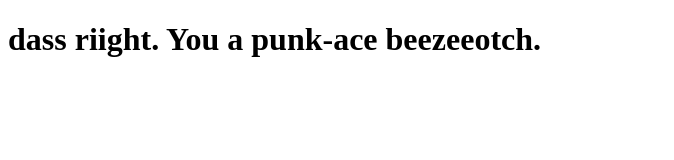
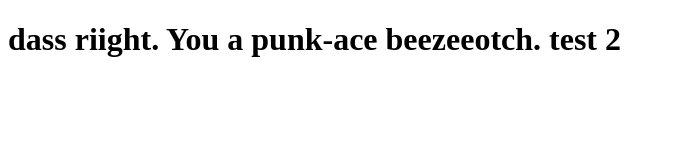
Before and after one commit to PJGodzilla/Coursera_fullstack_101, a plain HTML site: page site/index.html in a window 1280 px wide. Shown: the whole page, without its empty margins (0-674 px from the left). Drawn offline with Linux system fonts and the light colour scheme.

Commit message:
small add

```diff
--- a/site/index.html
+++ b/site/index.html
@@ -4,6 +4,6 @@
 	<title>MFP Aaaaaay</title>
 </head>
 <body>
-<h1>dass riight. You a punk-ace beezeeotch.
+<h1>dass riight. You a punk-ace beezeeotch. test 2 </h1>
 </body>
 </html>
```
